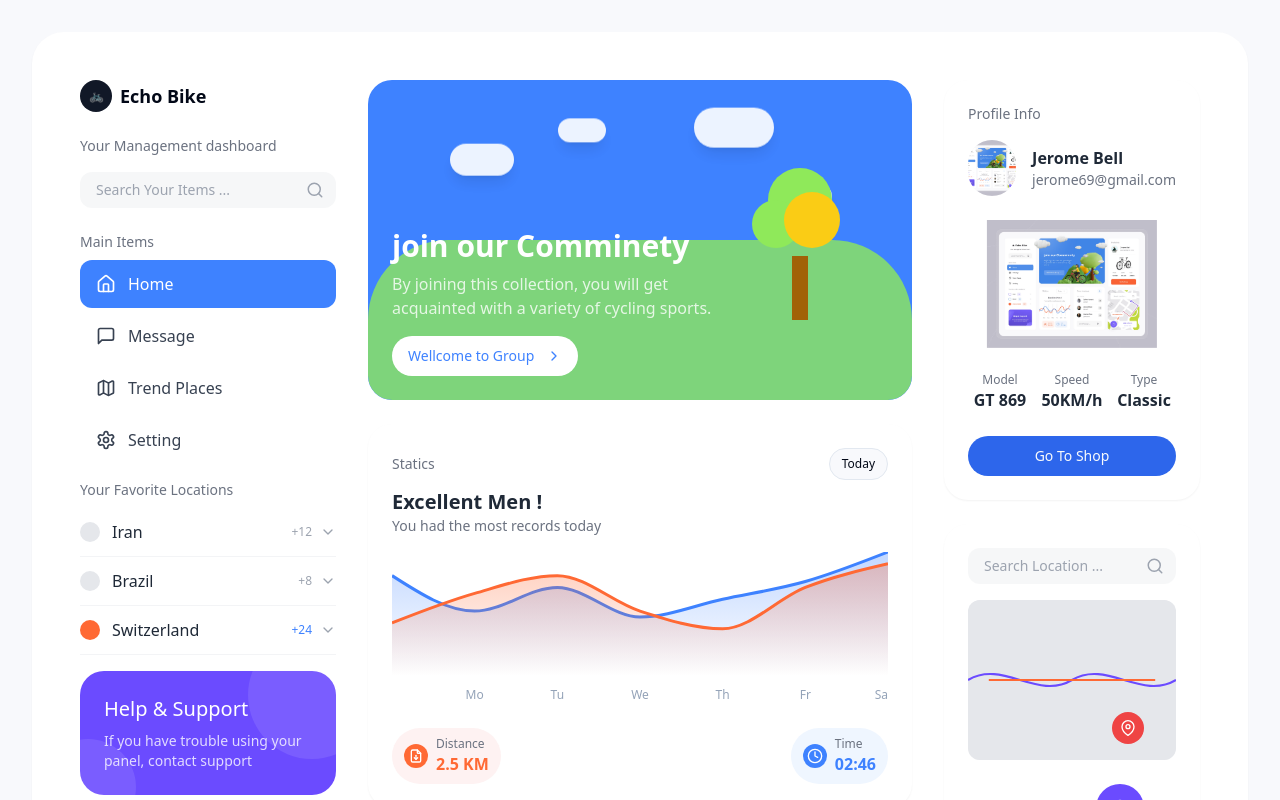
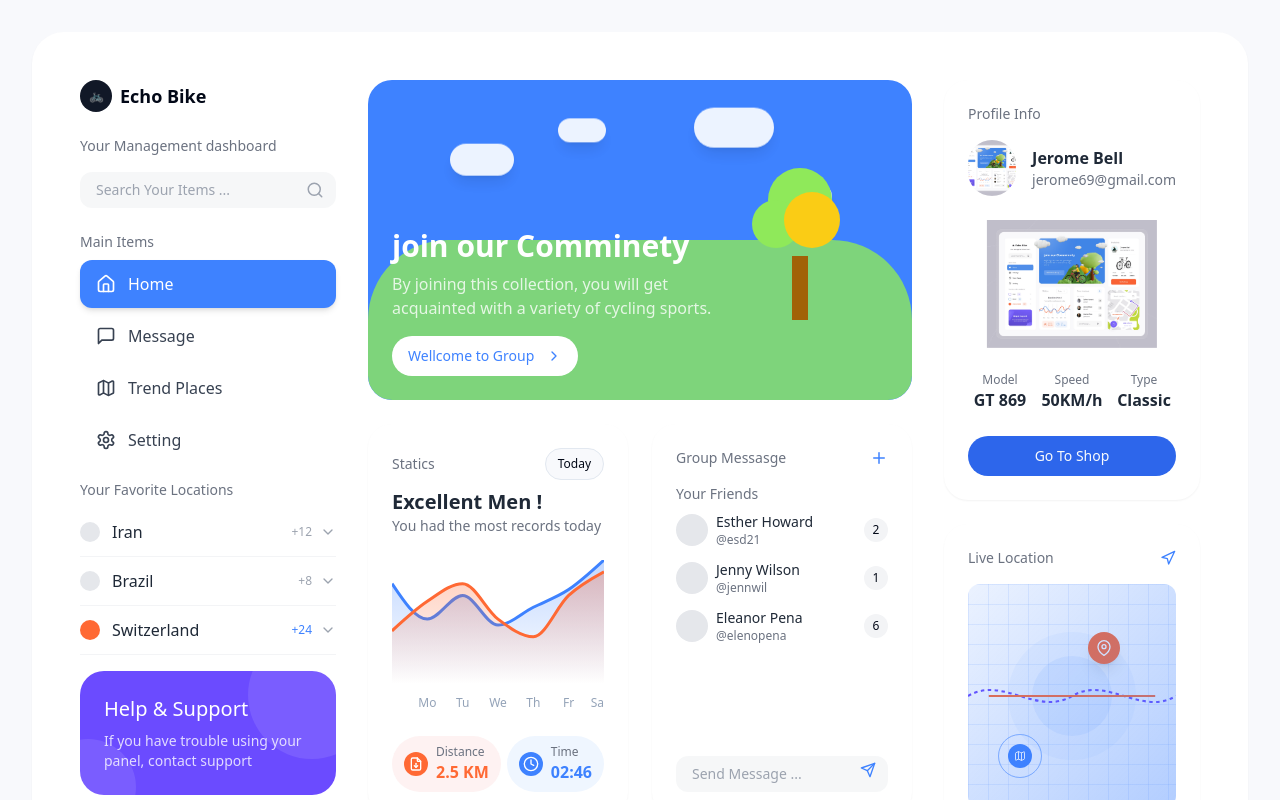
Before and after one commit to liamwaalton/pedal-dashboard, a React (Vite) app: page / in a window 1280 px wide. Shown: the top 800 px of the page. Built offline with nearby package versions, Linux system fonts and the light colour scheme.

Commit message:
Refactor layout and implement map
Rearrange components and implement a map in the bottom right.

```diff
--- a/src/components/GroupMessageCard.tsx
+++ b/src/components/GroupMessageCard.tsx
@@ -17,7 +17,7 @@ const friends: Friend[] = [
 
 const GroupMessageCard = () => {
   return (
-    <div className="bike-card animate-fade-in">
+    <div className="bike-card h-full flex flex-col animate-fade-in">
       <div className="flex justify-between items-center mb-4">
         <h2 className="text-sm text-gray-500">Group Messasge</h2>
         <button className="text-bike-blue">
@@ -27,7 +27,7 @@ const GroupMessageCard = () => {
 
       <h3 className="text-sm font-medium text-gray-500 mb-2">Your Friends</h3>
 
-      <div className="space-y-3">
+      <div className="space-y-3 flex-grow">
         {friends.map((friend) => (
           <div key={friend.id} className="flex items-center justify-between">
             <div className="flex items-center gap-2">
@@ -46,7 +46,7 @@ const GroupMessageCard = () => {
         ))}
       </div>
 
-      <div className="relative mt-6">
+      <div className="relative mt-auto pt-2">
         <input
           type="text"
           placeholder="Send Message ..."
--- a/src/components/MapCard.tsx
+++ b/src/components/MapCard.tsx
@@ -1,28 +1,58 @@
 
 import React from 'react';
 import SearchInput from './SearchInput';
+import { Map, Navigation } from 'lucide-react';
 
 const MapCard = () => {
   return (
     <div className="bike-card relative animate-fade-in">
-      <div className="mb-4">
-        <SearchInput placeholder="Search Location ..." />
+      <div className="mb-4 flex items-center justify-between">
+        <h2 className="text-sm text-gray-500">Live Location</h2>
+        <div className="text-bike-blue">
+          <Navigation size={16} />
+        </div>
       </div>
 
-      <div className="h-40 bg-gray-100 rounded-xl overflow-hidden relative mb-6">
-        {/* Map placeholder - would be replaced with actual map */}
-        <div className="absolute inset-0 bg-gray-200">
+      <div className="h-56 rounded-xl overflow-hidden relative mb-4 group">
+        {/* Stylish map implementation */}
+        <div className="absolute inset-0 bg-gradient-to-br from-bike-blue/10 to-bike-blue/40 z-10"></div>
+
+        <div className="absolute inset-0 bg-white">
+          {/* Map background with grid */}
+          <div className="w-full h-full bg-white opacity-90"
+               style={{
+                 backgroundImage: `
+                   linear-gradient(#3E82FF20 1px, transparent 1px),
+                   linear-gradient(90deg, #3E82FF20 1px, transparent 1px)
+                 `,
+                 backgroundSize: '20px 20px'
+               }}>
+          </div>
+
+          {/* Decorative map elements */}
+          <div className="absolute inset-0 flex items-center justify-center">
+            <div className="w-32 h-32 bg-bike-blue/5 rounded-full"></div>
+            <div className="absolute w-20 h-20 bg-bike-blue/10 rounded-full animate-pulse"></div>
+          </div>
+
           {/* Map route */}
-          <div className="absolute top-1/4 left-0 w-full h-1/2">
+          <div className="absolute top-1/2 left-0 w-full h-1/3 transform -translate-y-1/2">
             <svg width="100%" height="100%" viewBox="0 0 300 100" fill="none" xmlns="http://www.w3.org/2000/svg">
-              <path d="M0,50 C50,20 100,80 150,50 C200,20 250,80 300,50" stroke="#6B4BFF" strokeWidth="3" />
+              <path d="M0,50 C50,20 100,80 150,50 C200,20 250,80 300,50" stroke="#6B4BFF" strokeWidth="3" strokeDasharray="5 5" />
               <path d="M30,50 L270,50" stroke="#FF6934" strokeWidth="3" />
             </svg>
           </div>
 
+          {/* Origin marker */}
+          <div className="absolute bottom-10 left-10">
+            <div className="w-6 h-6 bg-bike-blue rounded-full flex items-center justify-center text-white pulse-animation">
+              <Map size={12} />
+            </div>
+          </div>
+
           {/* Destination marker */}
-          <div className="absolute bottom-4 right-8">
-            <div className="w-8 h-8 bg-red-500 rounded-full flex items-center justify-center text-white">
+          <div className="absolute top-12 right-14">
+            <div className="w-8 h-8 bg-bike-orange rounded-full flex items-center justify-center text-white shadow-lg">
               <svg width="16" height="16" viewBox="0 0 24 24" fill="none" xmlns="http://www.w3.org/2000/svg">
                 <path d="M21 10c0 7-9 13-9 13s-9-6-9-13a9 9 0 0118 0z" stroke="white" strokeWidth="2" strokeLinecap="round" strokeLinejoin="round" />
                 <circle cx="12" cy="10" r="3" stroke="white" strokeWidth="2" strokeLinecap="round" strokeLinejoin="round" />
@@ -30,17 +60,19 @@ const MapCard = () => {
             </div>
           </div>
         </div>
+
+        {/* Hover overlay for interaction indication */}
+        <div className="absolute inset-0 bg-black/5 opacity-0 group-hover:opacity-100 transition-opacity duration-300 cursor-pointer z-20 flex items-center justify-center">
+          <span className="text-bike-blue bg-white rounded-full px-3 py-1 text-xs font-medium shadow-md">View Details</span>
+        </div>
       </div>
 
       <div className="flex justify-between items-center">
         <div>
           <p className="text-xs text-gray-500">Your destination</p>
           <div className="flex items-center gap-1">
-            <div className="w-2 h-2 bg-red-500 rounded-full"></div>
-            <svg width="14" height="14" viewBox="0 0 24 24" fill="none" xmlns="http://www.w3.org/2000/svg">
-              <path d="M21 10c0 7-9 13-9 13s-9-6-9-13a9 9 0 0118 0z" stroke="#FF6934" strokeWidth="2" strokeLinecap="round" strokeLinejoin="round" />
-              <circle cx="12" cy="10" r="3" stroke="#FF6934" strokeWidth="2" strokeLinecap="round" strokeLinejoin="round" />
-            </svg>
+            <div className="w-2 h-2 bg-bike-orange rounded-full"></div>
+            <span className="text-sm font-medium">Echo Park</span>
           </div>
         </div>
 
--- a/src/components/SidebarNavItem.tsx
+++ b/src/components/SidebarNavItem.tsx
@@ -13,13 +13,13 @@ const SidebarNavItem = ({ icon, label, active = false, onClick }: SidebarNavItem
   return (
     <button
       className={cn(
-        "nav-item w-full text-left",
-        active && "active"
+        "nav-item w-full text-left flex items-center gap-3 px-4 py-3 rounded-xl text-gray-700 hover:bg-bike-blue hover:text-white transition-all",
+        active && "bg-bike-blue text-white shadow-md"
       )}
       onClick={onClick}
     >
       {icon}
-      <span>{label}</span>
+      <span className="font-medium">{label}</span>
     </button>
   );
 };
--- a/src/components/StatisticsCard.tsx
+++ b/src/components/StatisticsCard.tsx
@@ -5,7 +5,7 @@ import StatisticsChart from './StatisticsChart';
 
 const StatisticsCard = () => {
   return (
-    <div className="bike-card mb-6 animate-fade-in">
+    <div className="bike-card h-full flex flex-col animate-fade-in">
       <div className="flex justify-between items-center mb-2">
         <h2 className="text-sm text-gray-500">Statics</h2>
         <div className="relative">
@@ -18,9 +18,11 @@ const StatisticsCard = () => {
       <h3 className="text-xl font-semibold text-gray-800">Excellent Men !</h3>
       <p className="text-sm text-gray-500 mb-2">You had the most records today</p>
 
-      <StatisticsChart />
+      <div className="flex-grow">
+        <StatisticsChart />
+      </div>
 
-      <div className="flex justify-between mt-4">
+      <div className="flex justify-between mt-auto pt-2">
         <div className="flex items-center gap-2 bg-red-50 px-3 py-2 rounded-full">
           <div className="bg-bike-orange rounded-full p-1">
             <svg width="16" height="16" viewBox="0 0 24 24" fill="none" xmlns="http://www.w3.org/2000/svg">
--- a/src/index.css
+++ b/src/index.css
@@ -1,4 +1,3 @@
-
 @tailwind base;
 @tailwind components;
 @tailwind utilities;
@@ -124,4 +123,41 @@
   .cloud {
     @apply absolute bg-white rounded-full opacity-90 shadow-lg animate-float;
   }
+
+  /* Pulse animation for map markers */
+  .pulse-animation {
+    position: relative;
+  }
+
+  .pulse-animation::before,
+  .pulse-animation::after {
+    content: "";
+    position: absolute;
+    border: 1px solid #3E82FF;
+    left: -10px;
+    right: -10px;
+    top: -10px;
+    bottom: -10px;
+    border-radius: 50%;
+    animation: pulse 1.5s linear infinite;
+    opacity: 0;
+  }
+
+  .pulse-animation::after {
+    animation-delay: .5s;
+  }
+
+  @keyframes pulse {
+    0% {
+      transform: scale(0.5);
+      opacity: 0;
+    }
+    50% {
+      opacity: 0.5;
+    }
+    100% {
+      transform: scale(1.2);
+      opacity: 0;
+    }
+  }
 }
--- a/src/pages/Index.tsx
+++ b/src/pages/Index.tsx
@@ -85,8 +85,12 @@ const Index = () => {
             {/* Middle Section */}
             <div className="lg:col-span-6">
               <CommunityBanner />
-              <StatisticsCard />
-              <GroupMessageCard />
+
+              {/* Two-column layout for Statistics and Group Message */}
+              <div className="grid grid-cols-1 md:grid-cols-2 gap-6 mb-6">
+                <StatisticsCard />
+                <GroupMessageCard />
+              </div>
             </div>
 
             {/* Right Sidebar */}
```
